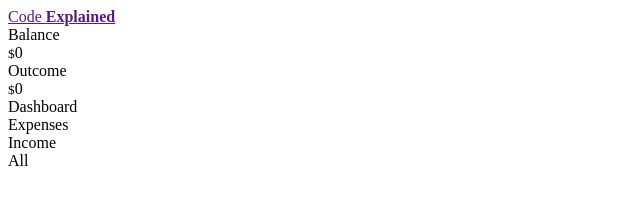
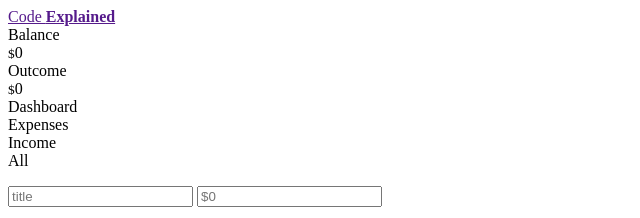
Before and after one commit to kaizen-minded/Budget-App, a plain HTML site: page index.html in a window 1280 px wide. Shown: the whole page, without its empty margins (0-640 px from the left). Drawn offline with Linux system fonts and the light colour scheme.

Commit message:
add expense section

```diff
--- a/index.html
+++ b/index.html
@@ -32,6 +32,24 @@
         <div class="tab2">Income</div>
         <div class="tab3 active">All</div>
       </div>
+      <div class="expense">
+        <ul class="list"></ul>
+        <div class="input">
+          <input
+            type="text"
+            id="expense-title-input"
+            name="title"
+            placeholder="title"
+          />
+          <input
+            type="number"
+            id="expense-amount-input"
+            name="amount"
+            placeholder="$0"
+          />
+          <div class="add-income"><img src="icon/plus.png" alt="" /></div>
+        </div>
+      </div>
     </div>
   </body>
 </html>
```
